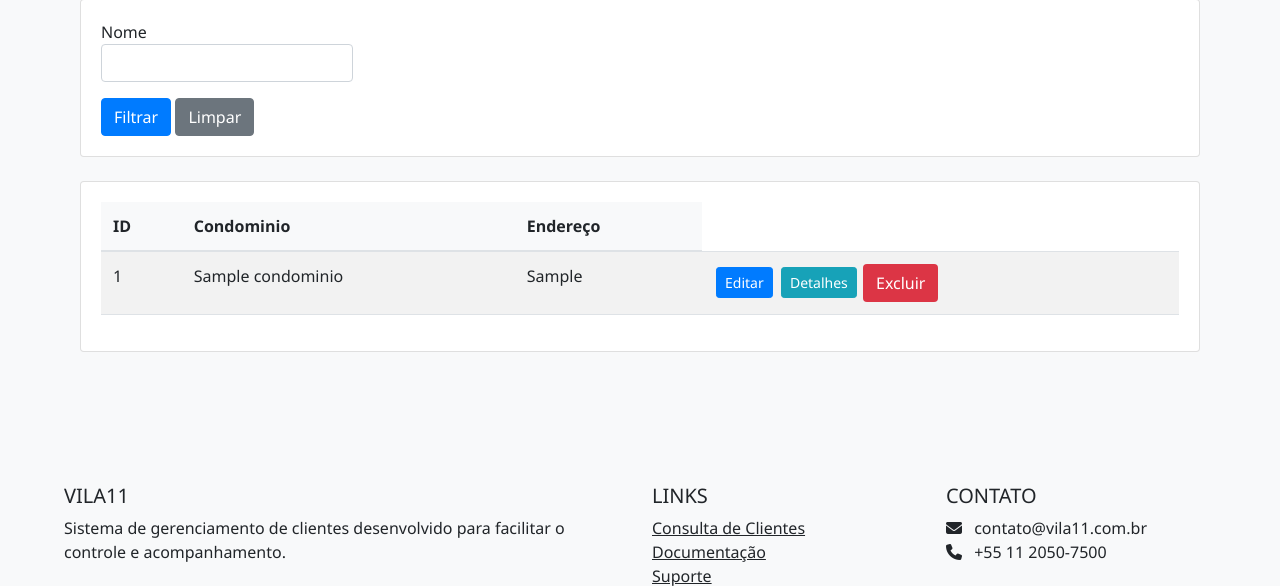
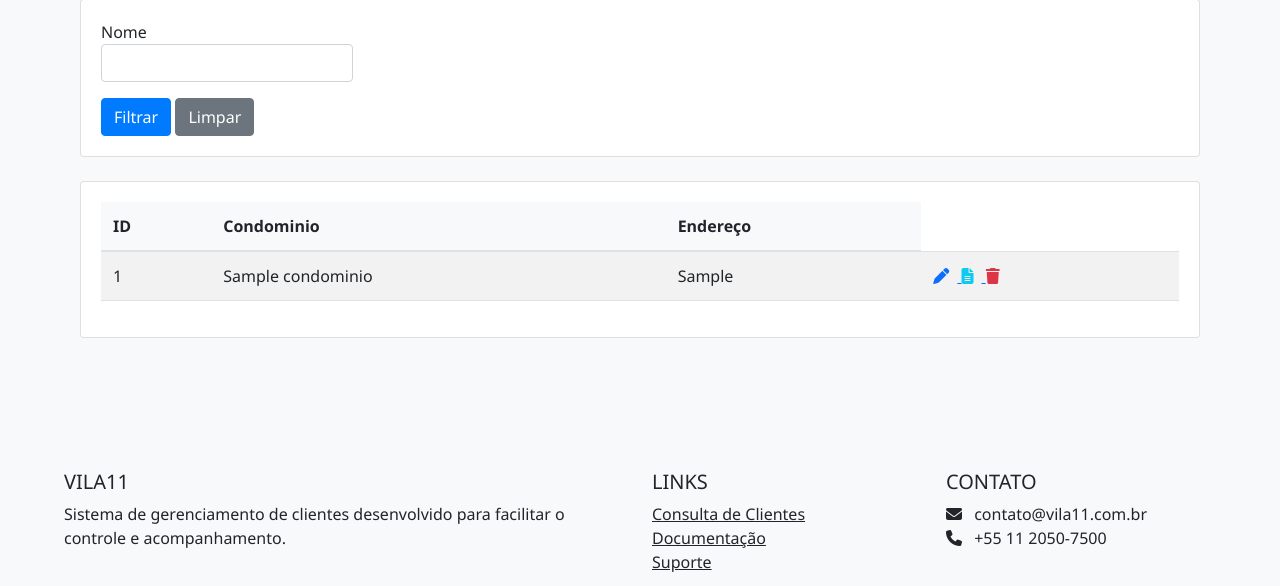
Before and after one commit to ThiagoVila11/mvpcadastro, a Django app: page /consulta_condominios/ in a window 1280 px wide. Shown: the part 234-820 px from the top of the page. Run offline with Django 5.2, Linux system fonts and the light colour scheme; a user stored in the database is signed in; tables that the repository leaves empty hold one stand-in row (values such as "Sample post"); data that the repository does not hold is empty; parts of the project's set-up code (start-up, migrations or seed data) failed here and were passed over; some libraries are stand-ins or nearby versions.

Commit message:
acerto no restante do htl

```diff
--- a/formulario_captura/cadastro/templates/consulta_condominios.html
+++ b/formulario_captura/cadastro/templates/consulta_condominios.html
@@ -44,10 +44,17 @@
                             <td>{{ condominio.condominioendereco }}</td>
                             <td>
 
-                                <a href="{% url 'editar_condominio' condominio.id %}" class="btn btn-sm btn-primary">Editar</a>
-                                <a href="{% url 'detalhes_condominio' condominio.id %}" class="btn btn-sm btn-info">Detalhes</a>
-                                <a href="{% url 'excluir_condominio' condominio.id %}" class="btn btn-danger">Excluir</a>
+                                <a href="{% url 'editar_condominio' condominio.id %}" title="Editar">
+                                    <i class="fas fa-pen text-primary me-2"></i>
+                                </a>
 
+                                <a href="{% url 'detalhes_condominio' condominio.id %}" title="Detalhes">
+                                    <i class="fas fa-file-alt text-info me-2"></i>
+                                </a>
+
+                                <a href="{% url 'excluir_condominio' condominio.id %}" title="Excluir">
+                                    <i class="fas fa-trash text-danger me-2"></i>
+                                </a>
                             </td>
                         </tr>
                         {% empty %}
```
Also changed, not shown: formulario_captura/cadastro/templates/consulta_apartamentos.html (+10 -3 lines), formulario_captura/cadastro/templates/consulta_consultores.html (+11 -3 lines), 1 other file.
